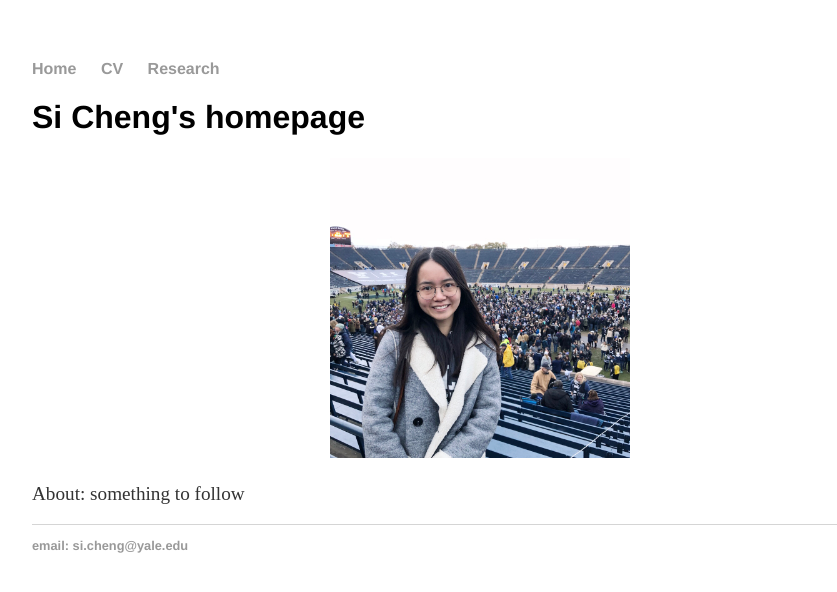
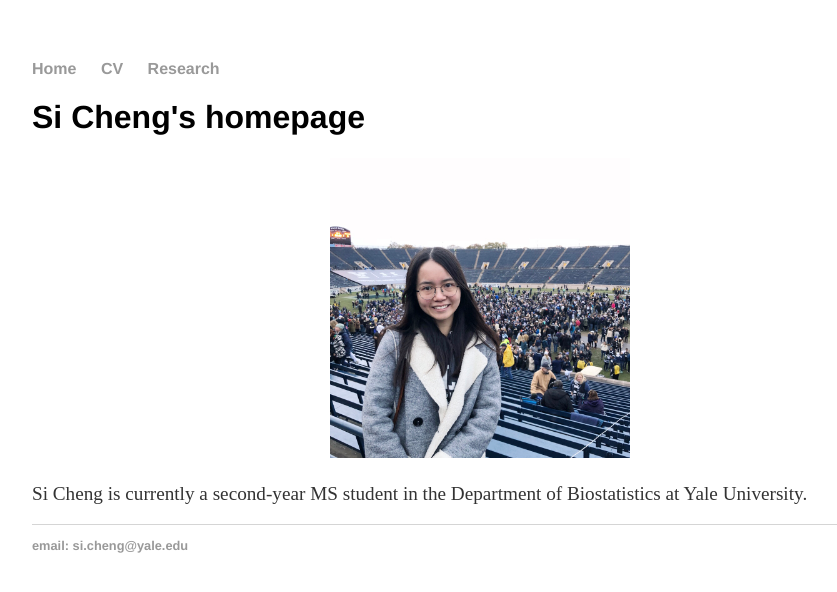
Before and after one commit to chengs94/chengs94.github.io, a Jekyll site: the page built from index.html, in a window 1280 px wide. Shown: the top 592 px of the page, without its empty margins (160-997 px from the left). Built offline with Jekyll 4.4.1, drawn with Linux system fonts in a browser that asks for light colours.

Commit message:
Update index.html

```diff
--- a/index.html
+++ b/index.html
@@ -5,5 +5,5 @@ title: Si Cheng's Homepage
 <div class="blurb">
 	<h1>Si Cheng's homepage</h1>
 	<p align="center"><img src="profile_photo.jpg" width="300" height="300"></p>
-	<p align="left">About: something to follow</a></p>
+	<p align="left">Si Cheng is currently a second-year MS student in the Department of Biostatistics at Yale University.</a></p>
 </div><!-- /.blurb -->
```
